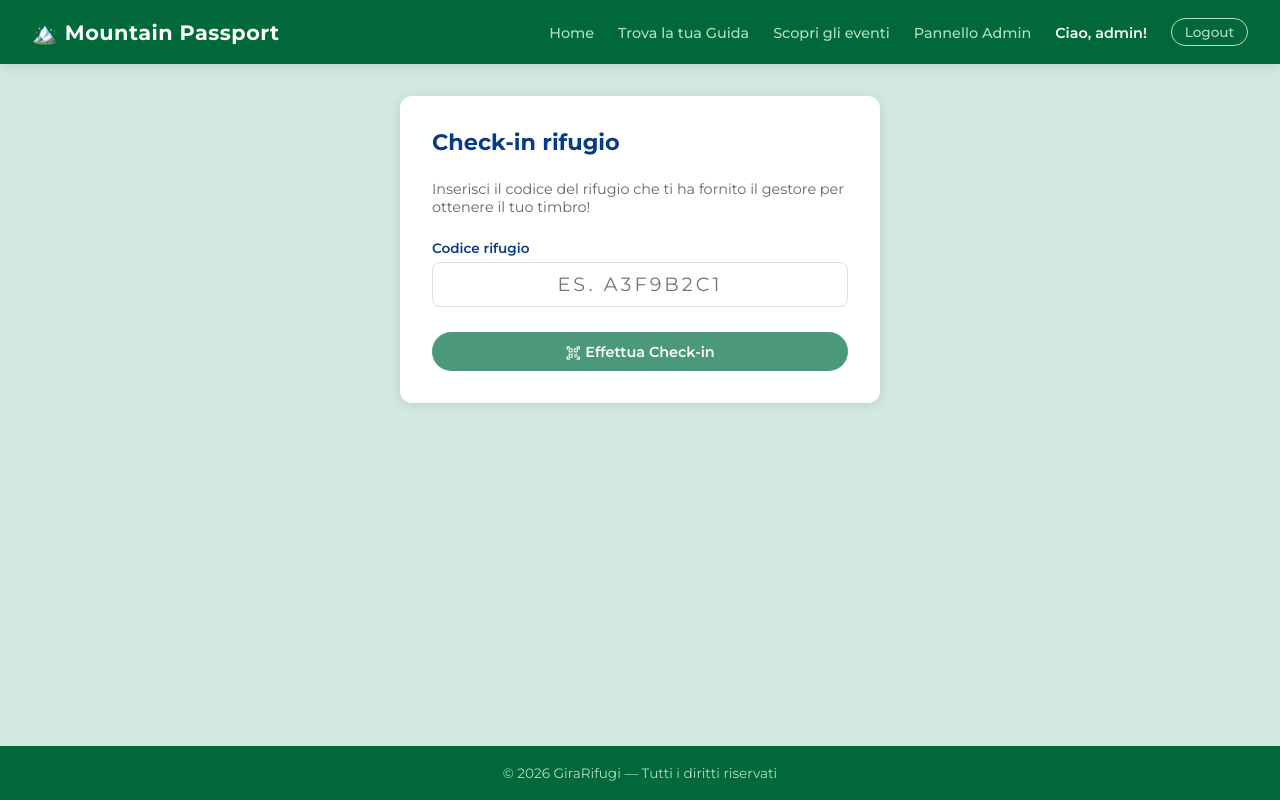
After one commit to iamgiu/Mountain-Passport-GiraRifugi-Sito-Web, a Django app: page /checkin/ in a window 1280 px wide. The commit adds this page. Run offline with Django 5.2, Linux system fonts and the light colour scheme; a user stored in the database is signed in.

Commit message:
checkin+preferiti rivedere div home escursionisti e fare recensioni

```diff
--- a/girarifugi/rifugi/urls.py
+++ b/girarifugi/rifugi/urls.py
@@ -13,4 +13,6 @@ urlpatterns = [
     path('guida/', views.dashboard_guida, name='dashboard_guida'),
     path('guide/', views.guide, name='guide'),
     path('itinerari/<int:pk>/iscriviti/', views.iscriviti_itinerario, name='iscriviti_itinerario'),
+    path('checkin/', views.checkin, name='checkin'),
+    path('rifugi/<int:pk>/preferito/', views.toggle_preferito, name='toggle_preferito'),
 ]
--- a/girarifugi/rifugi/views.py
+++ b/girarifugi/rifugi/views.py
@@ -92,6 +92,10 @@ def home(request):
             regione = request.GET.get('regione', '')
             quota_min = request.GET.get('quota_min', '')
             quota_max = request.GET.get('quota_max', '')
+            visite = Visita.objects.filter(escursionista=request.user).select_related('rifugio')
+            punti_totali = sum(v.rifugio.altitudine for v in visite)
+            percentuale = min(100, int((punti_totali / 50000) * 100))
+            stroke_offset = int(201 - (201 * percentuale / 100))
             if nome: rifugi = rifugi.filter(nome__icontains=nome)
             if regione: rifugi = rifugi.filter(regione__icontains=regione)
             if quota_min: rifugi = rifugi.filter(altitudine__gte=quota_min)
@@ -160,6 +164,9 @@ def home(request):
         'gestori': gestori,
         'nome': nome, 'regione': regione,
         'quota_min': quota_min, 'quota_max': quota_max,
+        'punti_totali': punti_totali,
+        'percentuale': percentuale,
+        'stroke_offset': stroke_offset,
     })
 
 def rifugio(request, pk):
@@ -237,6 +244,31 @@ def eventi(request):
         'q': q, 'regione': regione, 'dal': dal,
     })
 
+def checkin(request, uuid):
+    rifugio = get_object_or_404(Rifugio, qr_uuid=uuid)
+
+    if not request.user.is_authenticated:
+        return redirect(f'/accounts/login/?next=/checkin/{uuid}/')
+
+    if not request.user.groups.filter(name='Escursionista').exists():
+        messages.error(request, 'Solo gli escursionisti possono fare il check-in.')
+        return redirect('rifugio', pk=rifugio.pk)
+
+    # Controlla se ha già visitato
+    visita, created = Visita.objects.get_or_create(
+        escursionista=request.user,
+        rifugio=rifugio
+    )
+
+    if created:
+        # Prima visita — crea il timbro
+        Timbro.objects.create(visita=visita)
+        messages.success(request, f'Check-in effettuato! Hai guadagnato {rifugio.altitudine} punti!')
+    else:
+        messages.info(request, f'Hai già visitato {rifugio.nome}!')
+
+    return redirect('rifugio', pk=rifugio.pk)
+
 # ─── VISTE RISTRETTE ──────────────────────────────────────────────────────────
 
 @gruppo_richiesto('Escursionista')
@@ -269,9 +301,19 @@ def passaporto(request):
     })
 
 @gruppo_richiesto('Escursionista')
-def preferiti(request):
-    preferiti = Preferito.objects.filter(escursionista=request.user).select_related('rifugio')
-    return render(request, 'rifugi/preferiti.html', {'preferiti': preferiti})
+def toggle_preferito(request, pk):
+    rifugio = get_object_or_404(Rifugio, pk=pk)
+    if request.method == 'POST':
+        preferito, created = Preferito.objects.get_or_create(
+            escursionista=request.user,
+            rifugio=rifugio
+        )
+        if not created:
+            preferito.delete()
+            messages.info(request, f'{rifugio.nome} rimosso dai preferiti.')
+        else:
+            messages.success(request, f'{rifugio.nome} aggiunto ai preferiti!')
+    return redirect('rifugio', pk=pk)
 
 @gruppo_richiesto('Escursionista')
 def prenota(request, pk):
@@ -295,6 +337,40 @@ def prenota(request, pk):
         except Exception as e:
             messages.error(request, f'Errore: {e}')
     return redirect('rifugio', pk=pk)
+
+@gruppo_richiesto('Escursionista')
+def checkin(request):
+    if request.method == 'POST':
+        codice = request.POST.get('codice', '').strip().lower()
+        try:
+            # Cerca il rifugio il cui UUID inizia con il codice inserito
+            rifugi = Rifugio.objects.filter(stato='approvato')
+            rifugio = None
+            for r in rifugi:
+                if str(r.qr_uuid).replace('-', '')[:8].upper() == codice.upper():
+                    rifugio = r
+                    break
+
+            if not rifugio:
+                messages.error(request, 'Codice non valido.')
+                return redirect('checkin')
+
+            visita, created = Visita.objects.get_or_create(
+                escursionista=request.user,
+                rifugio=rifugio
+            )
+            if created:
+                Timbro.objects.create(visita=visita)
+                messages.success(request, f'Check-in effettuato al {rifugio.nome}! +{rifugio.altitudine} punti!')
+            else:
+                messages.info(request, f'Hai già il timbro per {rifugio.nome}!')
+
+        except Exception as e:
+            messages.error(request, f'Errore: {e}')
+
+        return redirect('passaporto')
+
+    return render(request, 'checkin.html')
 
 @gruppo_richiesto('GestoreRifugio')
 def dashboard_gestore(request):
@@ -335,6 +411,9 @@ def dashboard_gestore(request):
             p = get_object_or_404(Prenotazione, pk=pk, rifugio__gestore=request.user)
             p.stato = 'approvata'
             p.save()
+            # Scala i posti disponibili
+            p.rifugio.posti_disponibili = max(0, p.rifugio.posti_disponibili - p.num_ospiti)
+            p.rifugio.save()
             messages.success(request, 'Prenotazione approvata!')
 
         elif azione == 'rifiuta_prenotazione':
--- a/girarifugi/templates/base.html
+++ b/girarifugi/templates/base.html
@@ -25,6 +25,7 @@
 
         {% if user.is_authenticated %}
             {% if user.groups.all.0.name == 'Escursionista' %}
+                <li><a href="{% url 'checkin' %}">Check-in</a></li>
                 <li><a href="{% url 'passaporto' %}">Passaporto</a></li>
             {% elif user.groups.all.0.name == 'GestoreRifugio' %}
                 <li><a href="{% url 'dashboard_gestore' %}">Dashboard</a></li>
--- /dev/null
+++ b/girarifugi/templates/checkin.html
@@ -0,0 +1,23 @@
+{% extends 'base.html' %}
+{% block title %}Check-in — GiraRifugi{% endblock %}
+
+{% block content %}
+<div class="form-container">
+    <h2>Check-in rifugio</h2>
+    <p style="color:var(--gray); margin-bottom:1.5rem; font-size:0.9rem;">
+        Inserisci il codice del rifugio che ti ha fornito il gestore per ottenere il tuo timbro!
+    </p>
+    <form method="post">
+        {% csrf_token %}
+        <div class="form-group">
+            <label>Codice rifugio</label>
+            <input type="text" name="codice" placeholder="es. A3F9B2C1" maxlength="8"
+                   style="text-transform:uppercase; letter-spacing:3px; font-size:1.2rem; text-align:center;" required>
+        </div>
+        <button type="submit" class="btn btn-primary" style="width:100%; margin-top:0.5rem;">
+            <span class="material-icons" style="font-size:1rem; vertical-align:middle;">qr_code_scanner</span>
+            Effettua Check-in
+        </button>
+    </form>
+</div>
+{% endblock %}
--- a/girarifugi/templates/home.html
+++ b/girarifugi/templates/home.html
@@ -250,17 +250,17 @@
     <div class="score-card">
         <div class="score-card-text">
             <h2>Il tuo punteggio</h2>
-            <p>Scopri come raggiungere i tuoi obiettivi!</p>
+            <p>{{ punti_totali }} / 50.000 punti</p>
             <a href="{% url 'passaporto' %}" class="btn-scopri">SCOPRI</a>
         </div>
         <div class="score-ring">
             <svg viewBox="0 0 80 80" width="90" height="90">
                 <circle cx="40" cy="40" r="32" fill="none" stroke="rgba(255,255,255,0.25)" stroke-width="7"/>
                 <circle cx="40" cy="40" r="32" fill="none" stroke="white" stroke-width="7"
-                    stroke-dasharray="201" stroke-dashoffset="140"
+                    stroke-dasharray="201" stroke-dashoffset="{{ stroke_offset }}"
                     stroke-linecap="round" transform="rotate(-90 40 40)"/>
             </svg>
-            <span class="score-percent">30%</span>
+            <span class="score-percent">{{ percentuale }}%</span>
         </div>
     </div>
 
```
Also changed, not shown: girarifugi/templates/rifugi/rifugio.html (+10 -3 lines), girarifugi/db.sqlite3, girarifugi/media/rifugi/IMG_3265-825x510-1.jpeg (added).
